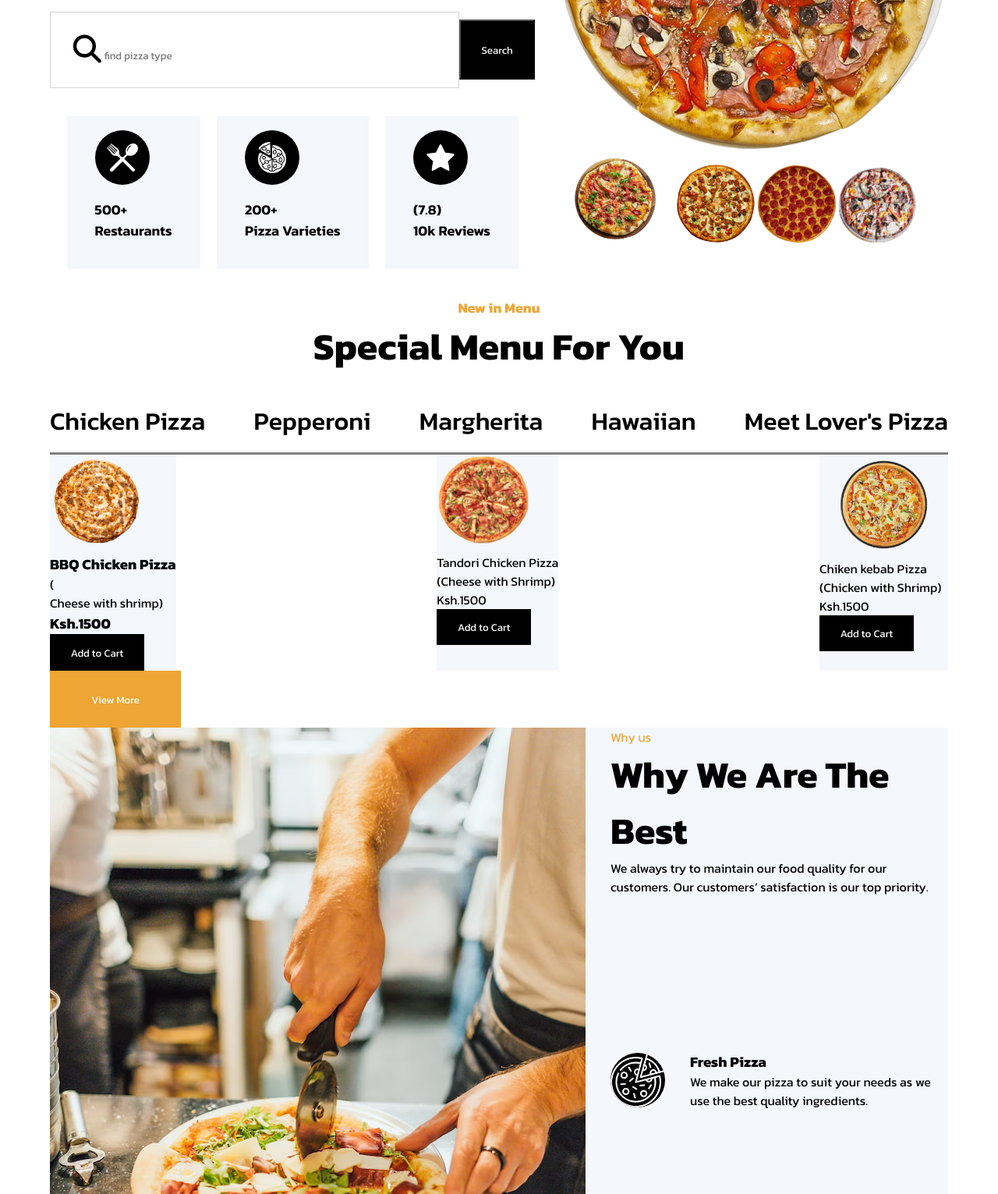
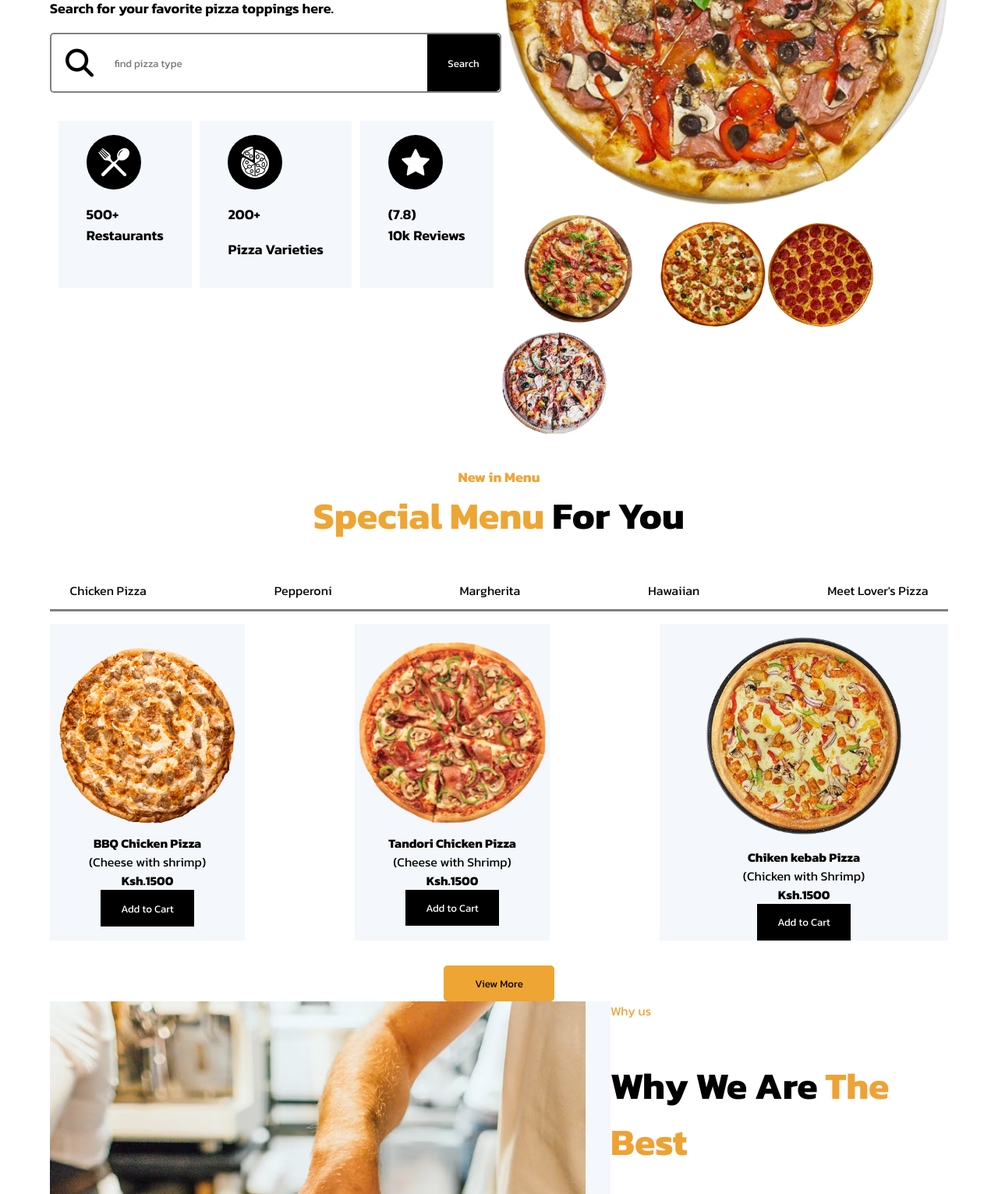
Before and after one commit to twilightmiva/pizzaara-deliveries, a plain HTML site: page index.html in a window 1280 px wide. Shown: the part 440-1971 px from the top of the page at 78% size. Drawn offline with Linux system fonts and the light colour scheme.

Commit message:
styled some files

```diff
--- a/css/sections/header.css
+++ b/css/sections/header.css
@@ -40,9 +40,7 @@ nav {
   display: flex;
   gap: 2em;
 }
-hero{
-  width:90%
-}
+
 .hero__container{
   justify-content:space-between;
   display: flex;
@@ -50,6 +48,7 @@ hero{
 }
 .hero__left{
   font-size: large;
+  width: auto;
 }
 .hero__left p {
   margin: 1em 0;;
@@ -59,28 +58,29 @@ hero{
 .hero__left h1 span {
   color: #eea534;
 }
-.hero__left label {
-  background-color: black;
-  color: white;
+
+/* Search bar */
+.search{
+  border: 2px solid gray;
+  display: flex;
+  align-items: center;
+  border-radius: 5px;
+  padding-left: 1em;
 }
-.hero__left input{
-    border-style: none;
-    outline: none;
+.search input{
+padding: 2em;
+flex: 1;
+border: none;
+outline: none;
+
 }
-.hero__left .searchbar{
-    border: solid lightgray 1px;
-    width:240%;
-    padding: 1.6em;
-
-  }
-  .hero__left .search{
-    display: flex;
-    align-items: center;
-}
-.hero__left button{
-    padding: 2em 2em;
-    background-color: black;
-    color:white ;
+.search button{
+  border: none;
+  background-color: #000;
+  color: #fff;
+  padding: 2em;
+  border-top-right-radius: 5px;
+  border-bottom-right-radius: 5px;
 }
 .hero__container .card{
   display: flex;
--- a/css/sections/menu.css
+++ b/css/sections/menu.css
@@ -1,4 +1,4 @@
-.menu__title{
+.menu__title {
   display: flex;
   flex-direction: column;
   align-items: center;
@@ -6,74 +6,80 @@
   font-size: large;
   font-weight: bold;
 }
-.menu h1 span{
-    color:#eea534;
+.menu h2 span {
+  color: #eea534;
 }
-    .menu ul{
-      border-bottom: 3px solid grey;
-    }
-    .menu ul li{
-      list-style-type: none;
-      padding-bottom: 1em;
-    }
-    .menu ul li a{
-      text-decoration: none;
-      color:black;
 
-      font-size: 2em;
-      font-weight:500;
-    }
-    .menu ul li a:hover{
-      border-bottom:4px solid #eea534;
-      color: #eea534;
-
-    }
-    .menu__links ul {
+.menu__links ul{
   display: flex;
   justify-content: space-between;
+  border-bottom: 3px solid gray;
+  line-height: 1;
+  padding: 1em;
+  margin-bottom: 1em;
 }
-    .menu__cart{
+
+.menu__links ul li a{
+  color: #000;
+  padding: 0.6em;
+}
+
+.menu__links ul li a:hover{
+  color: #eea534;
+  border-bottom: 3px solid #eea534;
+}
+
+.menu__cart {
   display: flex;
   justify-content: space-between;
+  margin-bottom: 2em;
 }
-    .menu__cart--left{
+.menu__cart--left {
   background-color: #f4f7fb;
+  display: flex;
+  flex-direction: column;
+  justify-content: center;
+  align-items: center;
 }
-    .menu__cart--left button{
+.menu__cart--left button {
   background-color: black;
   color: white;
-padding:1em 2em;
-border:none ;
-
-
+  padding: 1em 2em;
+  border: none;
 }
 
-    .menu__cart--center{
+.menu__cart--center {
   background-color: #f4f7fb;
+  display: flex;
+  flex-direction: column;
+  justify-content: center;
+  align-items: center;
 }
-    .menu__cart--center button{
+.menu__cart--center button {
   background-color: black;
   color: white;
-padding:1em 2em;
-border:none ;
-
+  padding: 1em 2em;
+  border: none;
 }
-    .menu__cart--right button{
-
+.menu__cart--right button {
   background-color: black;
   color: white;
-    padding:1em 2em;
-  border:none ;
+  padding: 1em 2em;
+  border: none;
 }
-    .menu__cart--right{
+.menu__cart--right {
   background-color: #f4f7fb;
+  display: flex;
+  flex-direction: column;
+  justify-content: center;
+  align-items: center;
 }
-    .view{
-  background-color:#eea534;
-  color: white;
-  padding: 2em 4em;
+.view {
+display:block;
+margin: 0 auto;
+background-color: #eea534;
 border: none;
-  text-align: center;
-  text-align: center;
-
+padding: 1em 3em;
+border-radius: 5px;
+marg
 }
--- a/css/sections/whyus.css
+++ b/css/sections/whyus.css
@@ -2,30 +2,38 @@
     display: flex;
     gap: 2em;
     background-color: #f4f7fb;
-  }
-  .whyus.card{
-    /* display: inline-block; */
+}
+.why__right .content{
+  background-color: white;
 
+}
+.whyus h2{
+  margin: 1em 0;
+}
+.whyus h2 span{
+color:#eea235;
+}
+  .why__right{
+    display:flex;
+    flex-direction:column;
+justify-content:space-between;
 
   }
-  .why__right{
+  .why__right .card p{
+    color:grey;
+  }
+
+  .why__right .card{
+    background-color:white ;
     display: flex;
-    flex-direction: column;
-justify-content: space-between;
+    align-items: center;
+    padding-left:1em;
+    padding-top: 0.5em;
+    padding-bottom: 0.5em;
+    margin-bottom: 2em;
+  }
 
-  }
-  /* .why__right .card{ */
-    /* display: flex; */
-    /* flex-direction: column; */
-    /* justify-content: space-between; */
-
-  /* } */
-  .whyus .card__up{
-    display: flex;
-    gap:2em;
-    align-items: center;
-  }
-  .whyus .card__up img{
+  .why__right .card div:first-child{
     background-color: black;
     height: 70px;
     width: 70px;
@@ -33,34 +41,5 @@ justify-content: space-between;
     display: flex;
     align-items: center;
     justify-content: center;
+    margin-right: 1em;
   }
-  .whyus .card__middle{
-    display: flex;
-    align-items: center;
-    gap:2em;
-
-  }
-  .whyus .card__middle img{
-    background-color: black;
-    height: 70px;
-    width: 70px;
-    border-radius: 50%;
-    display: flex;
-    align-items: center;
-    justify-content: center;
-  }
-  .whyus .card__down{
-    display: flex;
-    align-items: center;
-    gap:2em;
-
-  }
-  .whyus .card__down img{
-    background-color: black;
-    height: 70px;
-    width: 70px;
-    border-radius: 50%;
-    display: flex;
-    align-items: center;
-    justify-content: center;
-  }
--- a/css/style.css
+++ b/css/style.css
@@ -21,3 +21,10 @@ h1{
 h2{
   font-size: 3rem;
 }
+ul{
+  list-style-type: none;
+}
+
+a{
+  text-decoration: none;
+}
--- a/index.html
+++ b/index.html
@@ -55,13 +55,13 @@
                 Search for your favorite pizza toppings here.
               </p>
               <div class="search">
-                <div class="searchbar">
+
                   <i class="fa-solid fa-magnifying-glass fa-2x"></i>
                   <input type="search" placeholder="find pizza type" />
-                </div>
-                <div class="search__button">
+
+
                   <button>Search</button>
-                </div>
+
               </div>
               <div class="card">
                 <div class="card__left">
@@ -81,8 +81,7 @@
                   </div>
                   <div>
                     <p>
-                      200+<br />
-                      Pizza Varieties
+                      200+</p> Pizza Varieties
                     </p>
                   </div>
                 </div>
@@ -100,12 +99,12 @@
               </div>
             </div>
             <div class="hero__right">
-              <img src="images/hero-pizza.png" />
+              <img src="images/hero-pizza.png" width="100%"/>
               <div>
-                <img src="images/pizza-1.png" width="150" />
-                <img src="images/pizza-2.png" width="100" />
-                <img src="images/pizza-3.png" width="100" />
-                <img src="images/pizza-4.png" width="100" />
+                <img src="images/pizza-1.png" width="200" />
+                <img src="images/pizza-2.png" width="135" />
+                <img src="images/pizza-3.png" width="135" />
+                <img src="images/pizza-4.png" width="135" />
               </div>
             </div>
           </div>
@@ -129,33 +128,27 @@
         </div>
         <div class="menu__cart">
           <div class="menu__cart--left">
+              <img src="images/barbecue-chicken-pizza.png" width="250" />
+              <h4>BBQ Chicken Pizza</h4><p>(Cheese with shrimp)</p><h4>Ksh.1500</h4>
             <div>
-              <img src="images/barbecue-chicken-pizza.png" width="120" />
+            <button>Add to Cart</button>
             </div>
-            <div>
-              <h3>BBQ Chicken Pizza</h3>(<p>Cheese with shrimp)</p><h3>Ksh.1500</h3>
-            </div>
-            <button>Add to Cart</button>
           </div>
           <div class="menu__cart--center">
+              <img src="images/tandoori-chicken.png" width="250" />
+              <h4>
+                Tandori Chicken Pizza</h4><p>(Cheese with Shrimp)</p><h4>Ksh.1500</h4>
+              </p>
             <div>
-              <img src="images/tandoori-chicken.png" width="120" />
+            <button>Add to Cart</button>
             </div>
-            <div>
-              <p>
-                Tandori Chicken Pizza<br />(Cheese with Shrimp)<br />Ksh.1500
-              </p>
-            </div>
-            <button>Add to Cart</button>
           </div>
           <div class="menu__cart--right">
+              <img src="images/chicken-kebab.png" width="370" />
+              <h4>Chiken kebab Pizza</h4><p>(Chicken with Shrimp)</p><h4>Ksh.1500</h4>
             <div>
-              <img src="images/chicken-kebab.png" width="165" />
+              <button>Add to Cart</button>
             </div>
-            <div>
-              <p>Chiken kebab Pizza<br />(Chicken with Shrimp)<br />Ksh.1500</p>
-            </div>
-            <button>Add to Cart</button>
           </div>
         </div>
         <button class="view">View More</button>
@@ -167,48 +160,48 @@
           <img src="images/why-us.png" />
         </div>
         <div class="why__right">
-          <div>
+          <div class="content">
             <p style="color: #eea539">Why us</p>
             <h2>Why We Are <span>The Best</span></h2>
             <p>
-              We always try to maintain our food quality for our customers. Our
+              We always try to maintain our food quality for our customers.<br> Our
               customers’ satisfaction is our top priority.
             </p>
           </div>
           <!-- <div> -->
           <!-- <div class="card"> -->
-          <div class="card__up">
+          <div class="card">
             <div>
               <img src="images/fresh-pizza.png" width="40" />
             </div>
             <div>
               <h3>Fresh Pizza</h3>
               <p>
-                We make our pizza to suit your needs as we use the best quality
+                We make our pizza to suit your needs as<br> we use the best quality
                 ingredients.
               </p>
             </div>
           </div>
-          <div class="card__middle">
+          <div class="card">
             <div>
               <img src="images/fast-delivery.png" width="40" />
             </div>
             <div>
               <h3>Fast Delivery</h3>
               <p>
-                Through rapid delivery, we provide a high level of customer
+                Through rapid delivery, we provide a high<br> level of customer
                 service
               </p>
             </div>
           </div>
-          <div class="card__down">
+          <div class="card">
             <div>
               <img src="images/quality.png" width="40" />
             </div>
             <div>
               <h3>Best Quality</h3>
               <p>
-                Our delivery service that is available at any time and usually
+                Our delivery service that is available at<br> any time and usually
                 everyday.
               </p>
             </div>
@@ -226,7 +219,7 @@
         </div>
         <div class="card">
           <div class="card__left">
-            <img src="images/mail.png" width="30" />
+            <img src="images/mail.png" width="30px"/>
             <h3>Email Address</h3>
             <p>pizaaradeliveries@info.com</p>
           </div>
@@ -234,6 +227,7 @@
             <img src="images/live-support.png" width="30" />
             <h3>Live Support</h3>
             <p>Get live support now</p>
+            <i class="fa-solid fa-arrow-right"></i>
           </div>
           <div class="card__right">
             <img src="images/phone.png" width="30" />
@@ -264,9 +258,11 @@
             </ul>
           </div>
           <div class="footer__right">
-            <h2>Subscribe To Our Newsletter to stay updated.</h2>
+            <h2>Subscribe To Our Newsletter to<br> stay updated.</h2>
+            <div class="subscribe">
             <input type="email" placeholder="Email Address" />
             <button>Subscribe</button>
+            </div>
           </div>
         </div>
       </div>
```
Also changed, not shown: css/sections/footer.css (+24 -15 lines), css/sections/help.css (+6 -4 lines), shop.html (+2 -0 lines), images/quality.png. Lines whose indentation alone changed are shown as unchanged.
